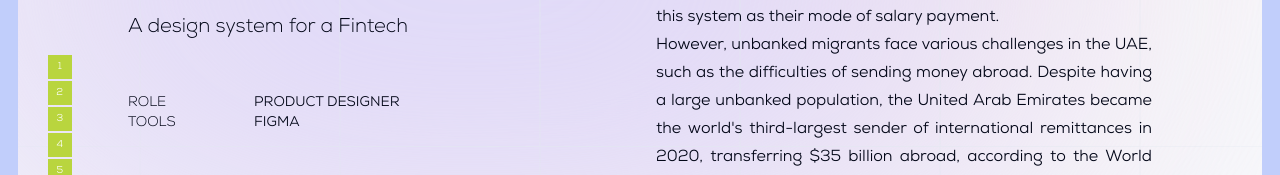
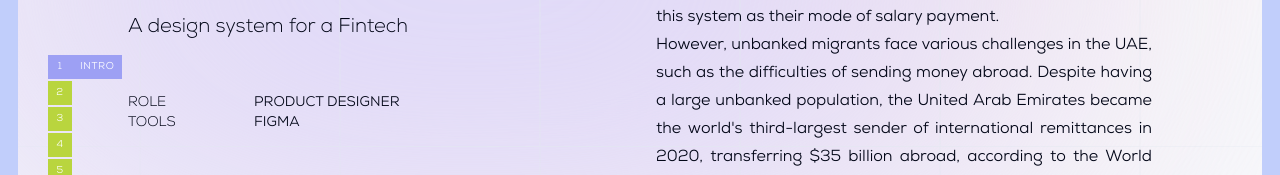
Before and after one commit to ninanathalie/v2.1, a Next.js app: page /projects/case-studies/edenred-design-system in a window 1280 px wide. Shown: the part 269-444 px from the top of the page. Built offline with nearby package versions, Linux system fonts and the light colour scheme.

Commit message:
chore(maintenance): Integrate CLSX library for conditional class application

```diff
--- a/components/shared/scoll-aware.tsx
+++ b/components/shared/scoll-aware.tsx
@@ -3,6 +3,7 @@
 import React, { useEffect, useRef } from "react";
 import { motion } from "framer-motion";
 import Link from "next/link";
+import clsx from "clsx";
 import { useActiveSectionContext } from "@/context/active-section-context";
 import { ScrollAwareProps } from "@/lib/type";
 
@@ -57,8 +58,9 @@ export default function ScrollAware({ links }: ScrollAwareProps) {
                   setActiveSection(link.name);
                   setTimeOfLastClick(Date.now());
                 }}
+                className={clsx({ active: activeSection === link.name })}
               >
-                <span>{link.name}</span>
+                <span className={clsx({ active: activeSection === link.name })}>{link.name}</span>
               </Link>
             </motion.li>
           ))}
--- a/package.json
+++ b/package.json
@@ -10,6 +10,7 @@
   },
   "dependencies": {
     "@types/react-icons": "^3.0.0",
+    "clsx": "^2.1.1",
     "framer-motion": "^11.1.9",
     "next": "14.2.3",
     "react": "^18",
```
Also changed, not shown: 1 other file (tests, documents, lock files or other folders).
